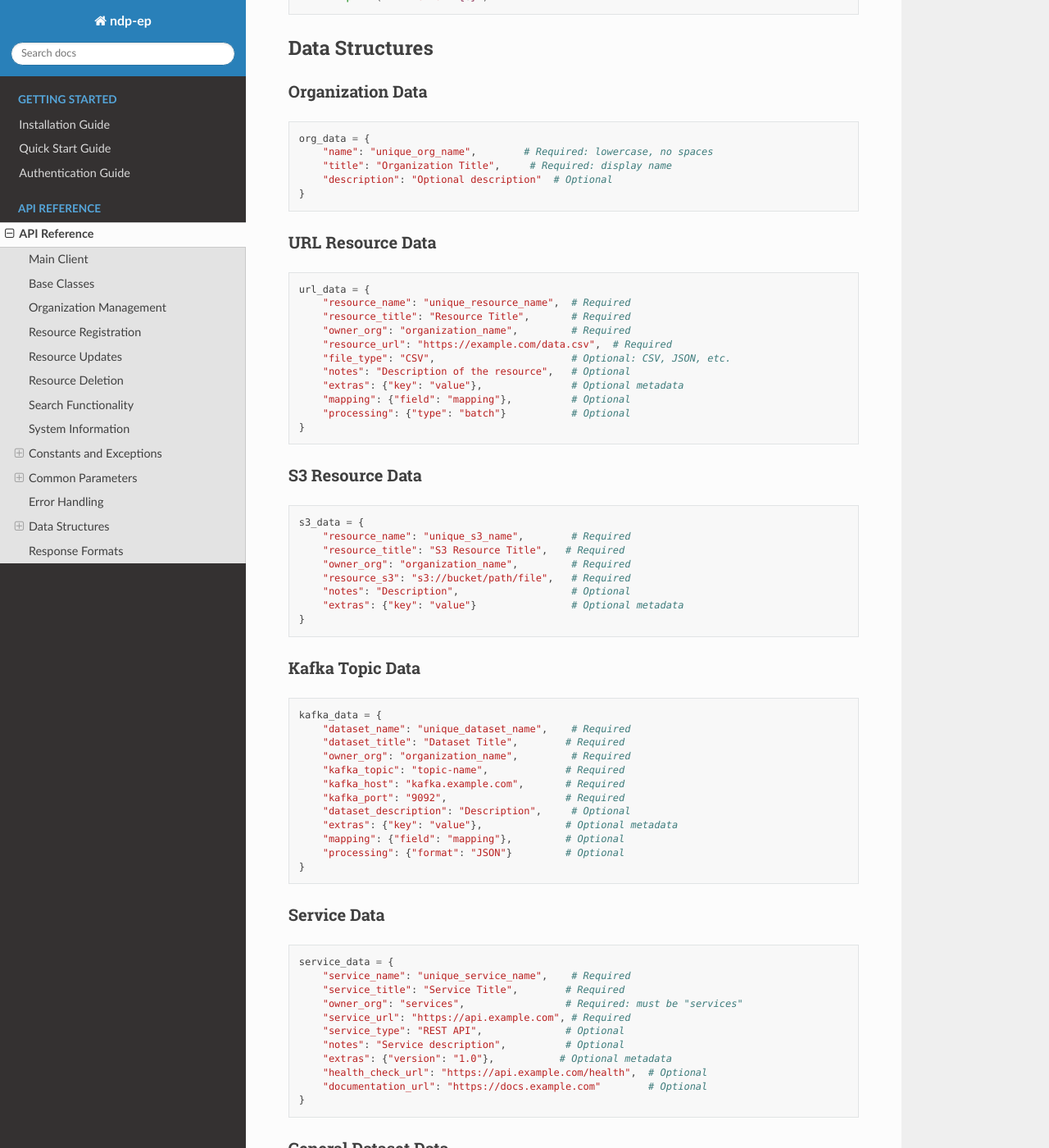
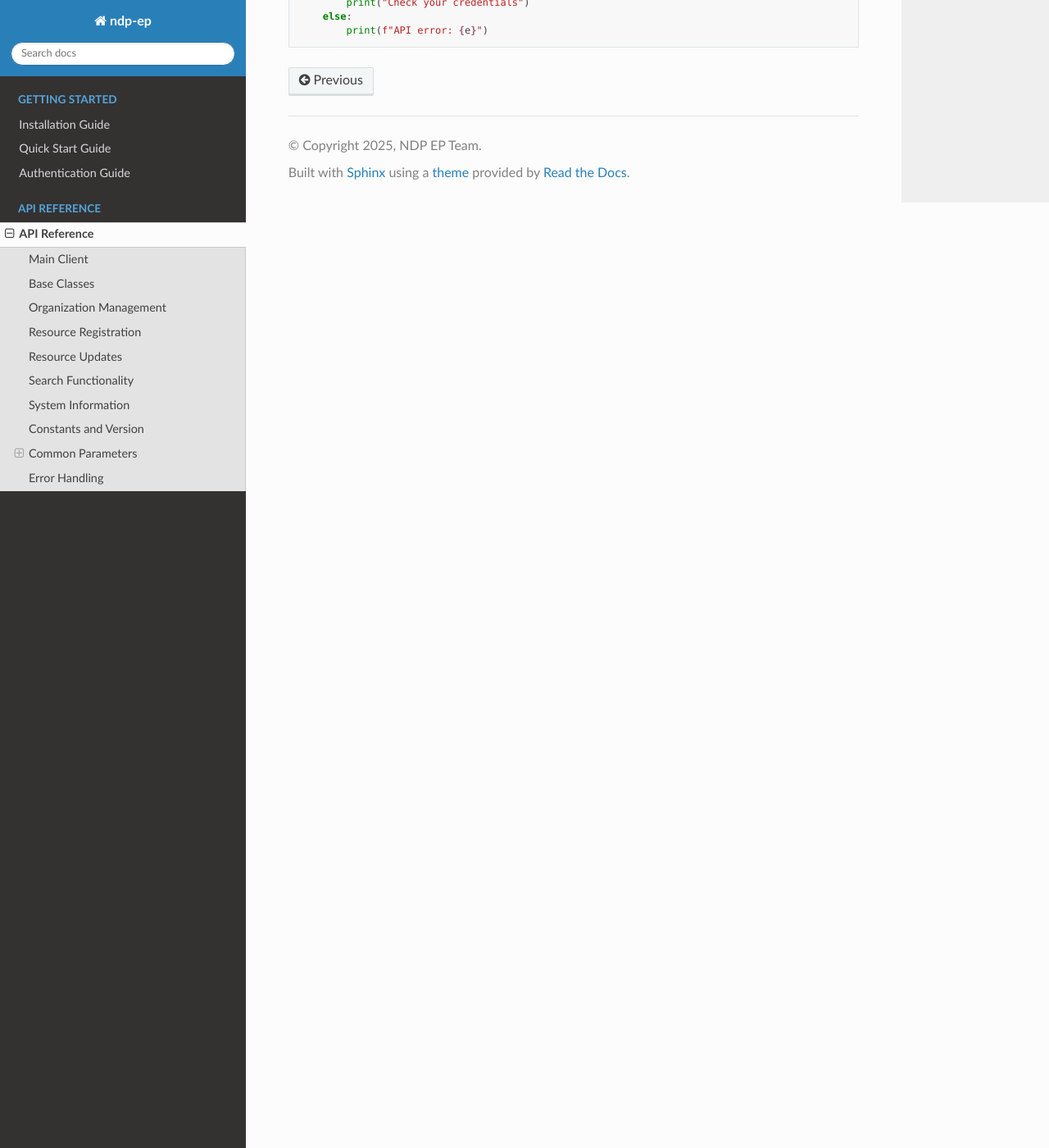
Before and after one commit to sci-ndp/ndp-ep-py, a Sphinx documentation site: the page built from docs/source/api_reference.rst, in a window 1280 px wide and 1400 px high, scrolled down 4256 px. Shown: the whole window at 82% size. Built offline with Sphinx 7.4.7 and the Read the Docs theme 3.1.0, drawn with Linux system fonts in a browser that asks for light colours; some of the changed text lies outside the part shown.

```diff
--- a/docs/source/api_reference.rst
+++ b/docs/source/api_reference.rst
@@ -23,96 +34,84 @@ Base Classes
 Organization Management
 -----------------------
 
-.. autoclass:: APIClientOrganizationRegister
+.. autoclass:: ndp_ep.register_organization_method.APIClientOrganizationRegister
    :members:
    :show-inheritance:
 
-.. autoclass:: APIClientOrganizationList
+.. autoclass:: ndp_ep.list_organization_method.APIClientOrganizationList
    :members:
    :show-inheritance:
 
-.. autoclass:: APIClientOrganizationDelete
+.. autoclass:: ndp_ep.delete_organization_method.APIClientOrganizationDelete
    :members:
    :show-inheritance:
 
 Resource Registration
 ---------------------
 
-.. autoclass:: APIClientKafkaRegister
+.. autoclass:: ndp_ep.register_kafka_method.APIClientKafkaRegister
    :members:
    :show-inheritance:
 
-.. autoclass:: APIClientS3Register
+.. autoclass:: ndp_ep.register_s3_method.APIClientS3Register
    :members:
    :show-inheritance:
 
-.. autoclass:: APIClientURLRegister
+.. autoclass:: ndp_ep.register_url_method.APIClientURLRegister
    :members:
    :show-inheritance:
 
-.. autoclass:: APIClientServiceRegister
+.. autoclass:: ndp_ep.register_service_method.APIClientServiceRegister
    :members:
    :show-inheritance:
 
-.. autoclass:: APIClientDatasetRegister
+.. autoclass:: ndp_ep.register_dataset_method.APIClientDatasetRegister
    :members:
    :show-inheritance:
 
 Resource Updates
 ----------------
 
-.. autoclass:: APIClientKafkaUpdate
+.. autoclass:: ndp_ep.update_kafka_method.APIClientKafkaUpdate
    :members:
    :show-inheritance:
 
-.. autoclass:: APIClientS3Update
+.. autoclass:: ndp_ep.update_s3_method.APIClientS3Update
    :members:
    :show-inheritance:
 
-.. autoclass:: APIClientURLUpdate
+.. autoclass:: ndp_ep.update_url_method.APIClientURLUpdate
    :members:
    :show-inheritance:
 
-.. autoclass:: APIClientDatasetUpdate
-   :members:
-   :show-inheritance:
-
-Resource Deletion
------------------
-
-.. autoclass:: APIClientResourceDelete
+.. autoclass:: ndp_ep.update_dataset_method.APIClientDatasetUpdate
    :members:
    :show-inheritance:
 
 Search Functionality
 --------------------
 
-.. autoclass:: APIClientSearch
+.. autoclass:: ndp_ep.search_method.APIClientSearch
    :members:
    :show-inheritance:
 
 System Information
 ------------------
 
-.. autoclass:: APIClientKafkaDetails
+.. autoclass:: ndp_ep.get_kafka_details_method.APIClientKafkaDetails
    :members:
    :show-inheritance:
 
-.. autoclass:: APIClientSystemStatus
+.. autoclass:: ndp_ep.get_system_status_method.APIClientSystemStatus
    :members:
    :show-inheritance:
 
-Constants and Exceptions
-------------------------
+Constants and Version
+---------------------
 
-Version Information
-~~~~~~~~~~~~~~~~~~~
+.. autodata:: ndp_ep.__version__
 
-.. autodata:: __version__
-   :annotation: = "0.1.0"
-
-.. autodata:: __description__
-   :annotation: = "Python client library for NDP EP API"
+.. autodata:: ndp_ep.__description__
 
 Common Parameters
 -----------------
@@ -131,17 +130,13 @@ Authentication
 
 The client supports two authentication methods:
 
-1. **Token-based** (recommended):
+**Token-based (recommended)**::
 
-   .. code-block:: python
+    client = APIClient(base_url="...", token="your-token")
 
-      client = APIClient(base_url="...", token="your-token")
+**Username/Password**::
 
-2. **Username/Password**:
-
-   .. code-block:: python
-
-      client = APIClient(base_url="...", username="user", password="pass")
+    client = APIClient(base_url="...", username="user", password="pass")
 
 Error Handling
 --------------
@@ -154,197 +149,14 @@ All methods may raise ``ValueError`` with descriptive error messages for:
 - Resource not found errors
 - Server configuration errors
 
-Example error handling:
+Example error handling::
 
-.. code-block:: python
-
-   try:
-       result = client.register_organization(org_data)
-   except ValueError as e:
-       if "already exists" in str(e):
-           print("Organization name is taken")
-       elif "Authentication failed" in str(e):
-           print("Check your credentials")
-       else:
-           print(f"API error: {e}")
-
-Data Structures
----------------
-
-Organization Data
-~~~~~~~~~~~~~~~~~
-
-.. code-block:: python
-
-   org_data = {
-       "name": "unique_org_name",        # Required: lowercase, no spaces
-       "title": "Organization Title",     # Required: display name
-       "description": "Optional description"  # Optional
-   }
-
-URL Resource Data
-~~~~~~~~~~~~~~~~~
-
-.. code-block:: python
-
-   url_data = {
-       "resource_name": "unique_resource_name",  # Required
-       "resource_title": "Resource Title",       # Required
-       "owner_org": "organization_name",         # Required
-       "resource_url": "https://example.com/data.csv",  # Required
-       "file_type": "CSV",                       # Optional: CSV, JSON, etc.
-       "notes": "Description of the resource",   # Optional
-       "extras": {"key": "value"},               # Optional metadata
-       "mapping": {"field": "mapping"},          # Optional
-       "processing": {"type": "batch"}           # Optional
-   }
-
-S3 Resource Data
-~~~~~~~~~~~~~~~~
-
-.. code-block:: python
-
-   s3_data = {
-       "resource_name": "unique_s3_name",        # Required
-       "resource_title": "S3 Resource Title",   # Required
-       "owner_org": "organization_name",         # Required
-       "resource_s3": "s3://bucket/path/file",   # Required
-       "notes": "Description",                   # Optional
-       "extras": {"key": "value"}                # Optional metadata
-   }
-
-Kafka Topic Data
-~~~~~~~~~~~~~~~~
-
-.. code-block:: python
-
-   kafka_data = {
-       "dataset_name": "unique_dataset_name",    # Required
-       "dataset_title": "Dataset Title",        # Required
-       "owner_org": "organization_name",         # Required
-       "kafka_topic": "topic-name",             # Required
-       "kafka_host": "kafka.example.com",       # Required
-       "kafka_port": "9092",                    # Required
-       "dataset_description": "Description",     # Optional
-       "extras": {"key": "value"},              # Optional metadata
-       "mapping": {"field": "mapping"},         # Optional
-       "processing": {"format": "JSON"}         # Optional
-   }
-
-Service Data
-~~~~~~~~~~~~
-
-.. code-block:: python
-
-   service_data = {
-       "service_name": "unique_service_name",    # Required
-       "service_title": "Service Title",        # Required
-       "owner_org": "services",                 # Required: must be "services"
-       "service_url": "https://api.example.com", # Required
-       "service_type": "REST API",              # Optional
-       "notes": "Service description",          # Optional
-       "extras": {"version": "1.0"},           # Optional metadata
-       "health_check_url": "https://api.example.com/health",  # Optional
-       "documentation_url": "https://docs.example.com"        # Optional
-   }
-
-General Dataset Data
-~~~~~~~~~~~~~~~~~~~~
-
-.. code-block:: python
-
-   dataset_data = {
-       "name": "unique_dataset_name",           # Required: lowercase, no spaces
-       "title": "Dataset Title",               # Required
-       "owner_org": "organization_name",        # Required
-       "notes": "Dataset description",          # Optional
-       "tags": [{"name": "tag1"}, {"name": "tag2"}],  # Optional
-       "license_id": "cc-by",                  # Optional
-       "version": "1.0",                       # Optional
-       "private": False,                       # Optional: default False
-       "extras": {"key": "value"},             # Optional metadata
-       "resources": [                          # Optional: list of resources
-           {
-               "name": "resource_name",
-               "description": "Resource description",
-               "format": "CSV",
-               "url": "https://example.com/data.csv"
-           }
-       ]
-   }
-
-Search Request Data
-~~~~~~~~~~~~~~~~~~~
-
-.. code-block:: python
-
-   # Simple search
-   terms = ["climate", "temperature"]
-   keys = ["title", None]  # Search in title field and globally
-
-   # Advanced search
-   search_data = {
-       "dataset_name": "partial_name",          # Optional
-       "resource_url": "partial_url",          # Optional
-       "search_term": "term1,term2",           # Optional: comma-separated
-       "filter_list": [                        # Optional
-           "format:CSV",
-           "owner_org:research"
-       ],
-       "server": "global"                      # Required
-   }
-
-Response Formats
-----------------
-
-Most registration methods return:
-
-.. code-block:: python
-
-   {
-       "id": "generated-resource-id",
-       "message": "Success message"
-   }
-
-Search methods return a list of dataset objects:
-
-.. code-block:: python
-
-   [
-       {
-           "id": "dataset-id",
-           "name": "dataset-name",
-           "title": "Dataset Title",
-           "notes": "Description",
-           "organization": {
-               "id": "org-id",
-               "name": "org-name",
-               "title": "Organization Title"
-           },
-           "resources": [
-               {
-                   "id": "resource-id",
-                   "name": "resource-name",
-                   "url": "resource-url",
-                   "format": "CSV"
-               }
-           ],
-           "tags": [
-               {"name": "tag1"},
-               {"name": "tag2"}
-           ]
-       }
-   ]
-
-System status methods return health information:
-
-.. code-block:: python
-
-   {
-       "status": "healthy",
-       "services": {
-           "ckan": "active",
-           "keycloak": "active"
-       },
-       "timestamp": "2024-01-01T12:00:00Z"
-   }
+    try:
+        result = client.register_organization(org_data)
+    except ValueError as e:
+        if "already exists" in str(e):
+            print("Organization name is taken")
+        elif "Authentication failed" in str(e):
+            print("Check your credentials")
+        else:
+            print(f"API error: {e}")
```
Also changed, not shown: other parts of docs/source/api_reference.rst (+12 -1 lines), readthedocs.yaml (added, +23 -0 lines).
